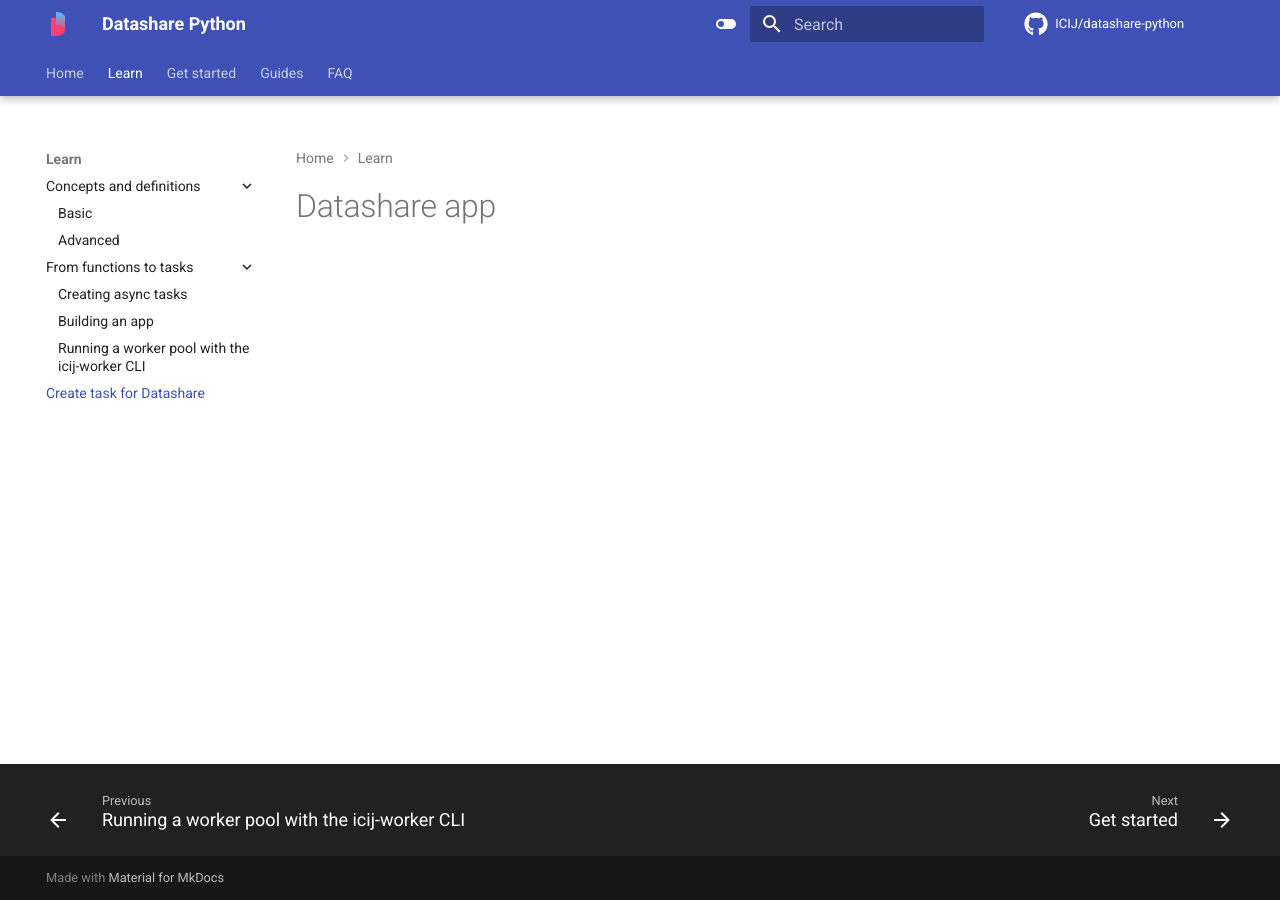
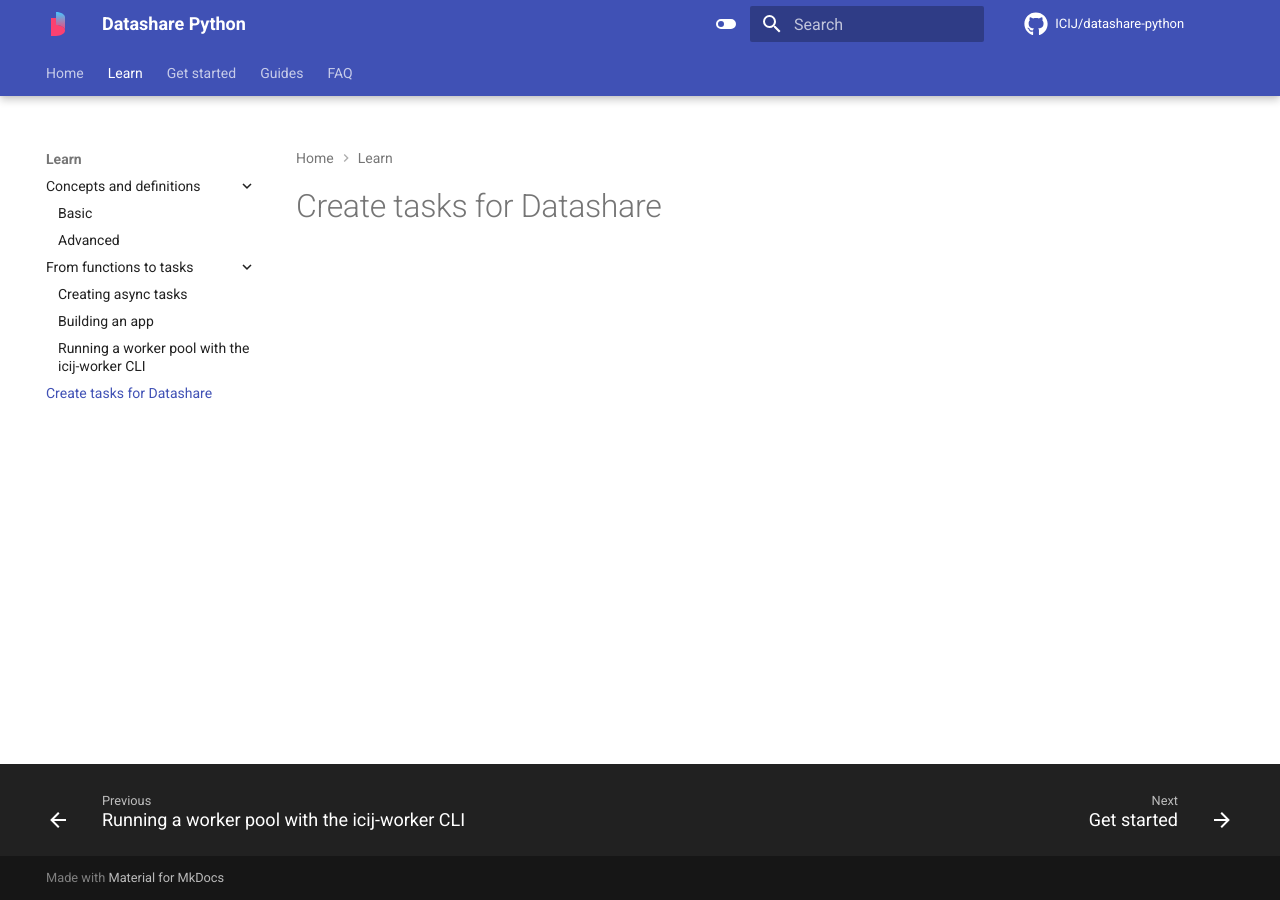
Before and after one commit to ICIJ/datashare-python, an MkDocs documentation site: the page built from docs/learn/datashare-app.md, in a window 1280 px wide. Built offline with MkDocs 1.6.1 and Material for MkDocs 9.7.7, drawn with Linux system fonts in a browser that asks for light colours; comment, search, counter and statistics services are not loaded.

Commit message:
chore: fix typos

```diff
--- a/docs/learn/datashare-app.md
+++ b/docs/learn/datashare-app.md
@@ -1 +1 @@
-# Datashare app
+# Create tasks for Datashare
--- a/mkdocs.yml
+++ b/mkdocs.yml
@@ -76,7 +76,7 @@
       - Creating async tasks: learn/tasks.md
       - Building an app: learn/app.md
       - Running a worker pool with the icij-worker CLI: learn/run-worker.md
-    - Create task for Datashare: learn/datashare-app.md
+    - Create tasks for Datashare: learn/datashare-app.md
   - Get started: get-started/index.md
   - Guides: guides/index.md
   - FAQ: faq.md
```
